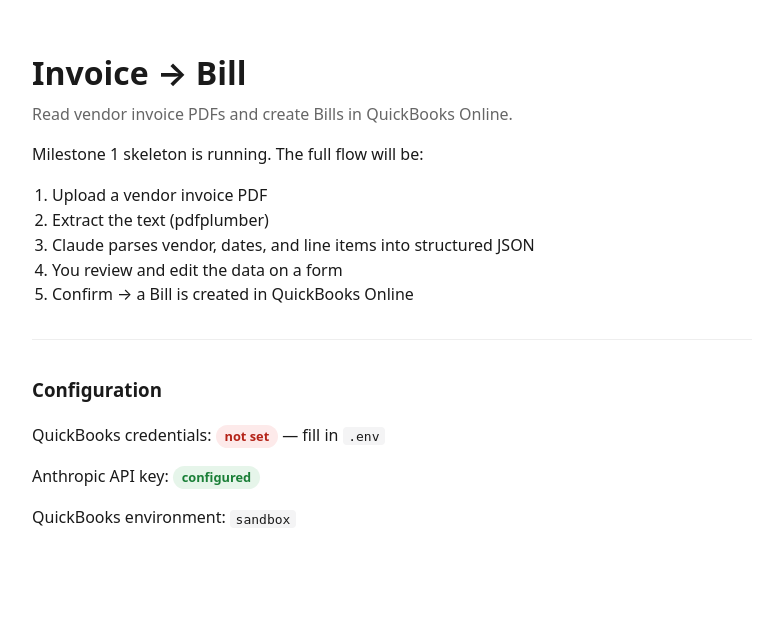
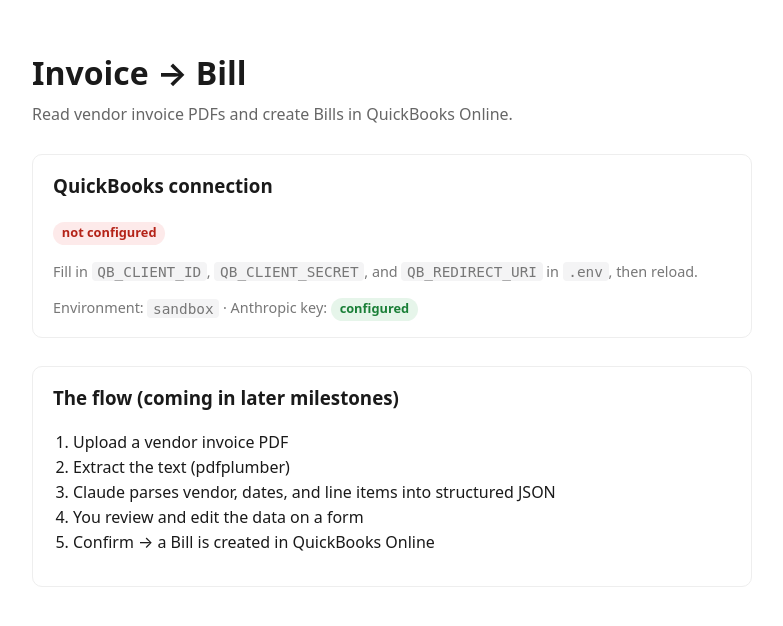
Before and after one commit to Yrysbaev/invoice-to-bill, a Flask app: page / in a window 1280 px wide. Shown: the top 626 px of the page, without its empty margins (248-1031 px from the left). Run offline with Flask 3, Linux system fonts and the light colour scheme.

Commit message:
Milestone 2: QuickBooks OAuth2 connect/callback with token refresh
Add the authorization-code flow:
- /connect redirects to the Intuit consent screen (CSRF state in session)
- /callback verifies state, exchanges the code for tokens, stores them
- /disconnect clears stored tokens
- /test-connection calls CompanyInfo to prove the token works
- Tokens persist to a git-ignored tokens.json; access tokens auto-refresh
  when expired, using the refresh token
- Landing page shows live connection status (realm id, token expiry)

Co-Authored-By: Claude Opus 4.8 <noreply@anthropic.com>
Claude-Session: https://claude.ai/code/session_01ArXykr7vjdCSwbUPWmGyDg

```diff
--- a/app/routes.py
+++ b/app/routes.py
@@ -1,17 +1,57 @@
 """HTTP routes.
 
-Milestone 1: only a landing page and a small health check. Later milestones add
-/connect, /callback, upload, review, and submit routes.
+Milestone 2: QuickBooks OAuth2 authorization-code flow.
+  GET /connect          -> redirect to Intuit consent screen
+  GET /callback         -> exchange the auth code for tokens, store them
+  POST /disconnect      -> forget the stored tokens
+  GET /test-connection  -> call CompanyInfo to prove the token works
+
+Later milestones add PDF upload, review, and Bill submission.
 """
 
-from flask import Blueprint, current_app, render_template
+import secrets
+from datetime import datetime, timezone
+
+from flask import (
+    Blueprint,
+    current_app,
+    flash,
+    redirect,
+    render_template,
+    request,
+    session,
+    url_for,
+)
+
+from .quickbooks import QuickBooksClient, QuickBooksError
+from .token_store import TokenStore
 
 bp = Blueprint("main", __name__)
+
+
+def _store() -> TokenStore:
+    return TokenStore(current_app.config["TOKEN_STORE_PATH"])
+
+
+def _client() -> QuickBooksClient:
+    return QuickBooksClient(current_app.config, _store())
 
 
 @bp.route("/")
 def index():
     cfg = current_app.config
+    bundle = _store().load()
+
+    connection = None
+    if bundle is not None:
+        connection = {
+            "realm_id": bundle.realm_id,
+            "access_expires": datetime.fromtimestamp(
+                bundle.access_expires_at, tz=timezone.utc
+            ).strftime("%Y-%m-%d %H:%M UTC"),
+            "refresh_expired": bundle.refresh_expired(),
+        }
+
     status = {
         "quickbooks_configured": bool(
             cfg.get("QB_CLIENT_ID")
@@ -21,7 +61,68 @@ def index():
         "anthropic_configured": bool(cfg.get("ANTHROPIC_API_KEY")),
         "environment": cfg.get("QB_ENVIRONMENT"),
     }
-    return render_template("index.html", status=status)
+    return render_template("index.html", status=status, connection=connection)
+
+
+@bp.route("/connect")
+def connect():
+    cfg = current_app.config
+    if not (cfg.get("QB_CLIENT_ID") and cfg.get("QB_CLIENT_SECRET") and cfg.get("QB_REDIRECT_URI")):
+        flash("QuickBooks credentials are not configured. Fill in .env first.", "error")
+        return redirect(url_for("main.index"))
+
+    # CSRF protection: random state echoed back on the callback.
+    state = secrets.token_urlsafe(24)
+    session["oauth_state"] = state
+    return redirect(_client().authorize_url(state))
+
+
+@bp.route("/callback")
+def callback():
+    # Intuit may send an error instead of a code (e.g. user declined).
+    error = request.args.get("error")
+    if error:
+        flash(f"QuickBooks authorization was declined: {error}", "error")
+        return redirect(url_for("main.index"))
+
+    state = request.args.get("state")
+    expected = session.pop("oauth_state", None)
+    if not state or state != expected:
+        flash("OAuth state mismatch — please try connecting again.", "error")
+        return redirect(url_for("main.index"))
+
+    code = request.args.get("code")
+    realm_id = request.args.get("realmId")
+    if not code or not realm_id:
+        flash("Missing authorization code or realmId from QuickBooks.", "error")
+        return redirect(url_for("main.index"))
+
+    try:
+        _client().exchange_code(code, realm_id)
+    except QuickBooksError as exc:
+        flash(str(exc), "error")
+        return redirect(url_for("main.index"))
+
+    flash("Connected to QuickBooks.", "success")
+    return redirect(url_for("main.index"))
+
+
+@bp.route("/disconnect", methods=["POST"])
+def disconnect():
+    _store().clear()
+    flash("Disconnected — stored tokens removed.", "success")
+    return redirect(url_for("main.index"))
+
+
+@bp.route("/test-connection")
+def test_connection():
+    try:
+        info = _client().company_info()
+        name = info.get("CompanyInfo", {}).get("CompanyName", "(unknown)")
+        flash(f"Token works. Connected company: {name}", "success")
+    except QuickBooksError as exc:
+        flash(str(exc), "error")
+    return redirect(url_for("main.index"))
 
 
 @bp.route("/health")
--- a/app/templates/index.html
+++ b/app/templates/index.html
@@ -16,51 +16,89 @@
       h1 { margin-bottom: 0.25rem; }
       .sub { color: #666; margin-top: 0; }
       ol { padding-left: 1.25rem; }
-      .status { margin-top: 2rem; border-top: 1px solid #eee; padding-top: 1rem; }
+      .card { margin-top: 1.75rem; border: 1px solid #eee; border-radius: 10px; padding: 1rem 1.25rem; }
       .pill {
-        display: inline-block;
-        padding: 0.1rem 0.55rem;
-        border-radius: 999px;
-        font-size: 0.8rem;
-        font-weight: 600;
+        display: inline-block; padding: 0.1rem 0.55rem; border-radius: 999px;
+        font-size: 0.8rem; font-weight: 600;
       }
       .ok { background: #e6f5ea; color: #1a7f37; }
       .missing { background: #fdeaea; color: #b42318; }
       code { background: #f4f4f5; padding: 0.1rem 0.35rem; border-radius: 4px; }
+      .btn {
+        display: inline-block; padding: 0.5rem 0.9rem; border-radius: 8px;
+        border: 1px solid #d0d0d5; background: #fff; color: #1a1a1a;
+        text-decoration: none; font-size: 0.9rem; cursor: pointer;
+      }
+      .btn.primary { background: #2ca01c; border-color: #2ca01c; color: #fff; }
+      .btn.danger { color: #b42318; border-color: #eecccc; }
+      .row { display: flex; gap: 0.5rem; flex-wrap: wrap; margin-top: 0.75rem; }
+      .flash { padding: 0.6rem 0.9rem; border-radius: 8px; margin-bottom: 0.5rem; }
+      .flash.success { background: #e6f5ea; color: #1a7f37; }
+      .flash.error { background: #fdeaea; color: #b42318; }
+      .muted { color: #777; font-size: 0.9rem; }
     </style>
   </head>
   <body>
     <h1>Invoice &rarr; Bill</h1>
     <p class="sub">Read vendor invoice PDFs and create Bills in QuickBooks Online.</p>
 
-    <p>Milestone 1 skeleton is running. The full flow will be:</p>
-    <ol>
-      <li>Upload a vendor invoice PDF</li>
-      <li>Extract the text (pdfplumber)</li>
-      <li>Claude parses vendor, dates, and line items into structured JSON</li>
-      <li>You review and edit the data on a form</li>
-      <li>Confirm &rarr; a Bill is created in QuickBooks Online</li>
-    </ol>
+    {% with messages = get_flashed_messages(with_categories=true) %}
+      {% if messages %}
+        {% for category, message in messages %}
+          <div class="flash {{ category }}">{{ message }}</div>
+        {% endfor %}
+      {% endif %}
+    {% endwith %}
 
-    <div class="status">
-      <h3>Configuration</h3>
-      <p>
-        QuickBooks credentials:
-        {% if status.quickbooks_configured %}
-          <span class="pill ok">configured</span>
-        {% else %}
-          <span class="pill missing">not set</span> &mdash; fill in <code>.env</code>
-        {% endif %}
-      </p>
-      <p>
-        Anthropic API key:
+    <div class="card">
+      <h3 style="margin-top:0">QuickBooks connection</h3>
+
+      {% if not status.quickbooks_configured %}
+        <p><span class="pill missing">not configured</span></p>
+        <p class="muted">Fill in <code>QB_CLIENT_ID</code>, <code>QB_CLIENT_SECRET</code>,
+          and <code>QB_REDIRECT_URI</code> in <code>.env</code>, then reload.</p>
+      {% elif connection %}
+        <p><span class="pill ok">connected</span></p>
+        <p class="muted">
+          Company (realm) id: <code>{{ connection.realm_id }}</code><br />
+          Access token valid until: <code>{{ connection.access_expires }}</code>
+          {% if connection.refresh_expired %}
+            &mdash; <span class="pill missing">refresh token expired, reconnect</span>
+          {% endif %}
+        </p>
+        <div class="row">
+          <a class="btn" href="{{ url_for('main.test_connection') }}">Test connection</a>
+          <a class="btn" href="{{ url_for('main.connect') }}">Reconnect</a>
+          <form method="post" action="{{ url_for('main.disconnect') }}" style="display:inline">
+            <button class="btn danger" type="submit">Disconnect</button>
+          </form>
+        </div>
+      {% else %}
+        <p><span class="pill missing">not connected</span></p>
+        <div class="row">
+          <a class="btn primary" href="{{ url_for('main.connect') }}">Connect to QuickBooks</a>
+        </div>
+      {% endif %}
+
+      <p class="muted" style="margin-bottom:0">Environment: <code>{{ status.environment }}</code>
+        &middot; Anthropic key:
         {% if status.anthropic_configured %}
           <span class="pill ok">configured</span>
         {% else %}
-          <span class="pill missing">not set</span> &mdash; fill in <code>.env</code>
+          <span class="pill missing">not set</span>
         {% endif %}
       </p>
-      <p>QuickBooks environment: <code>{{ status.environment }}</code></p>
+    </div>
+
+    <div class="card">
+      <h3 style="margin-top:0">The flow (coming in later milestones)</h3>
+      <ol>
+        <li>Upload a vendor invoice PDF</li>
+        <li>Extract the text (pdfplumber)</li>
+        <li>Claude parses vendor, dates, and line items into structured JSON</li>
+        <li>You review and edit the data on a form</li>
+        <li>Confirm &rarr; a Bill is created in QuickBooks Online</li>
+      </ol>
     </div>
   </body>
 </html>
--- /dev/null
+++ b/app/token_store.py
@@ -0,0 +1,62 @@
+"""Persist OAuth tokens to a local JSON file.
+
+Milestone 2: a deliberately simple, single-company token store. It keeps the
+access token, refresh token, the QuickBooks realm (company) id, and absolute
+expiry timestamps so callers can tell when a refresh is due.
+
+This is fine for a local, single-user tool. A multi-user or hosted app would
+store tokens per-user in a database instead.
+"""
+
+from __future__ import annotations
+
+import json
+import os
+import time
+from dataclasses import asdict, dataclass
+from typing import Optional
+
+
+@dataclass
+class TokenBundle:
+    access_token: str
+    refresh_token: str
+    realm_id: str
+    # Absolute unix timestamps (seconds) when each token expires.
+    access_expires_at: float
+    refresh_expires_at: float
+
+    def access_expired(self, leeway_seconds: int = 60) -> bool:
+        """True if the access token is expired (or about to be)."""
+        return time.time() >= (self.access_expires_at - leeway_seconds)
+
+    def refresh_expired(self) -> bool:
+        return time.time() >= self.refresh_expires_at
+
+
+class TokenStore:
+    """Reads and writes a single :class:`TokenBundle` to a JSON file."""
+
+    def __init__(self, path: str):
+        self.path = path
+
+    def load(self) -> Optional[TokenBundle]:
+        if not os.path.exists(self.path):
+            return None
+        try:
+            with open(self.path, "r", encoding="utf-8") as fh:
+                data = json.load(fh)
+            return TokenBundle(**data)
+        except (json.JSONDecodeError, TypeError, ValueError):
+            # Corrupt or partial file — treat as "not connected".
+            return None
+
+    def save(self, bundle: TokenBundle) -> None:
+        tmp = f"{self.path}.tmp"
+        with open(tmp, "w", encoding="utf-8") as fh:
+            json.dump(asdict(bundle), fh, indent=2)
+        os.replace(tmp, self.path)  # atomic on POSIX
+
+    def clear(self) -> None:
+        if os.path.exists(self.path):
+            os.remove(self.path)
```
Also changed, not shown: app/config.py (+16 -0 lines), app/quickbooks.py (added, +155 -0 lines).
